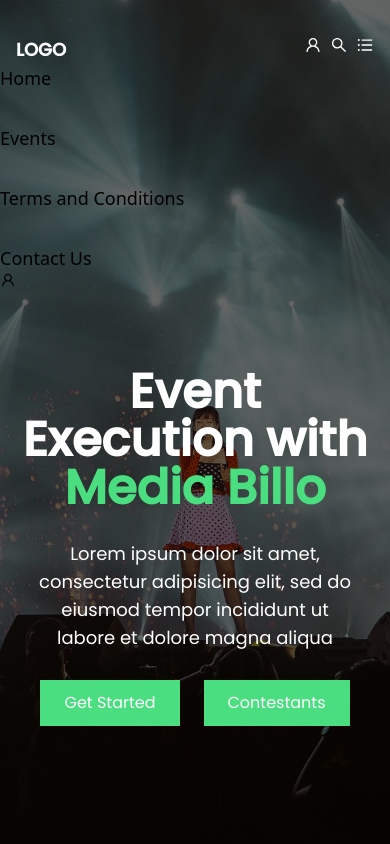
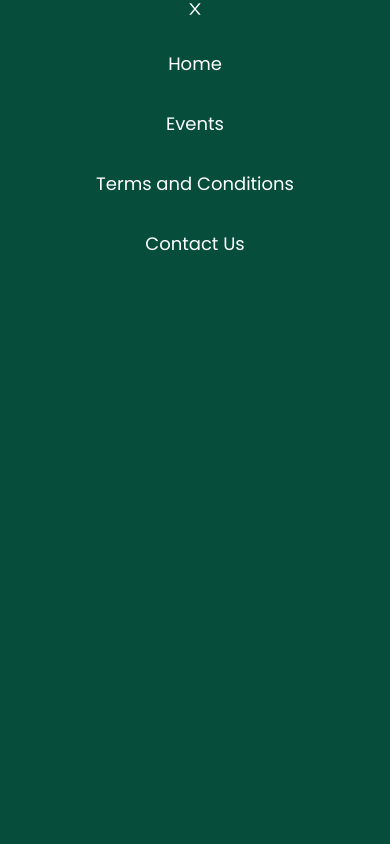
Before and after one commit to Pukka-Technologies/iVote, a Next.js app: page / in a window 390 px wide. Both pictures are taken after a click on the icon 365 px from the left and 45 px from the top of the page. Shown: the top 844 px of the page. Built offline with nearby package versions, Linux system fonts and the light colour scheme.

Commit message:
add animation for mobile menu

```diff
--- a/components/Navbar.js
+++ b/components/Navbar.js
@@ -1,16 +1,18 @@
 import React, { useState } from "react";
 import Link from "next/link";
-import { AiOutlineSearch, AiOutlineBars, AiOutlineUser } from "react-icons/ai";
+import { AiOutlineSearch, AiOutlineBars, AiOutlineUser, AiOutlineClose } from "react-icons/ai";
 
 const Navbar = () => {
   const [showMenu, setShowMenu] = useState(false)
+
 
   let menu
 
   if (showMenu){
     menu = (
-      <div>
-        <ul className="flex flex-col gap-8 text-lg">
+      <div className="text-white w-full top-0 left-0 h-screen fixed bg-emerald-900 flex flex-col items-center gap-8 text-lg font-text animate-slide-in">
+        <AiOutlineClose onClick={() => setShowMenu(false)} />
+        <ul className="flex flex-col gap-8 text-center">
           <Link href={"/"}>
             <li>Home</li>
           </Link>
@@ -20,7 +22,6 @@
           <li>Terms and Conditions</li>
           <li>Contact Us</li>
         </ul>
-        <AiOutlineUser />
       </div>
     );
   }
@@ -44,7 +45,7 @@
         <div className="flex flex-row gap-2 text-lg">
           <AiOutlineUser />
           <AiOutlineSearch />
-          <span className="md:hidden"><AiOutlineBars onClick={() => setShowMenu(!showMenu)}/></span>
+          <span className="md:hidden"><AiOutlineBars onClick={() => setShowMenu(true)}/></span>
         </div>
       </div>
 
--- a/tailwind.config.js
+++ b/tailwind.config.js
@@ -14,6 +14,21 @@
       fontFamily: {
         text: ["'Poppins', sans-serif"],
       },
+      keyframes: {
+        "slide-in": {
+          "0%": {
+            "-webkit-transform": "translateX(120%)",
+            transform: "translateX(120%)",
+          },
+          "100%": {
+            "-webkit-transform": "translateX(0%)",
+            transform: "translateX(0%)",
+          },
+        },
+      },
+      animation: {
+        "slide-in": "slide-in 0.5s ease-out",
+      },
     },
   },
   plugins: [],
```
